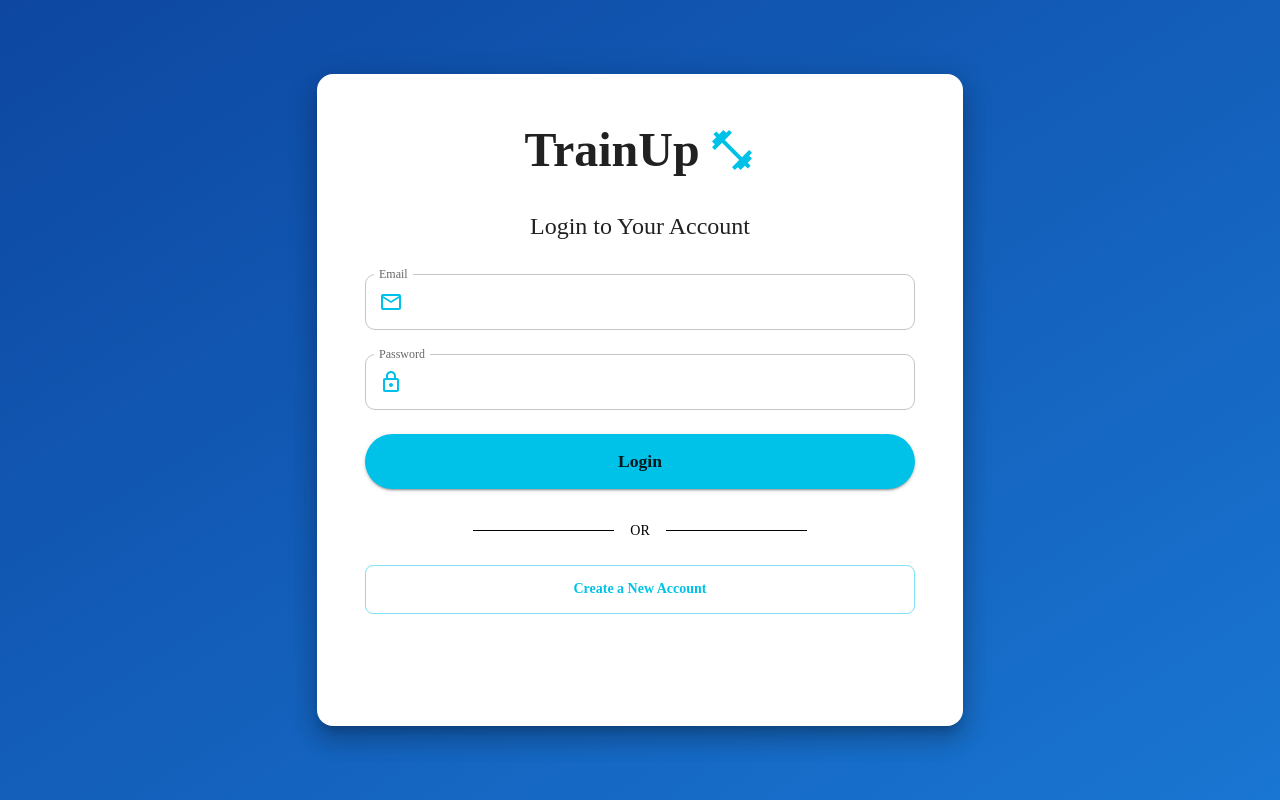
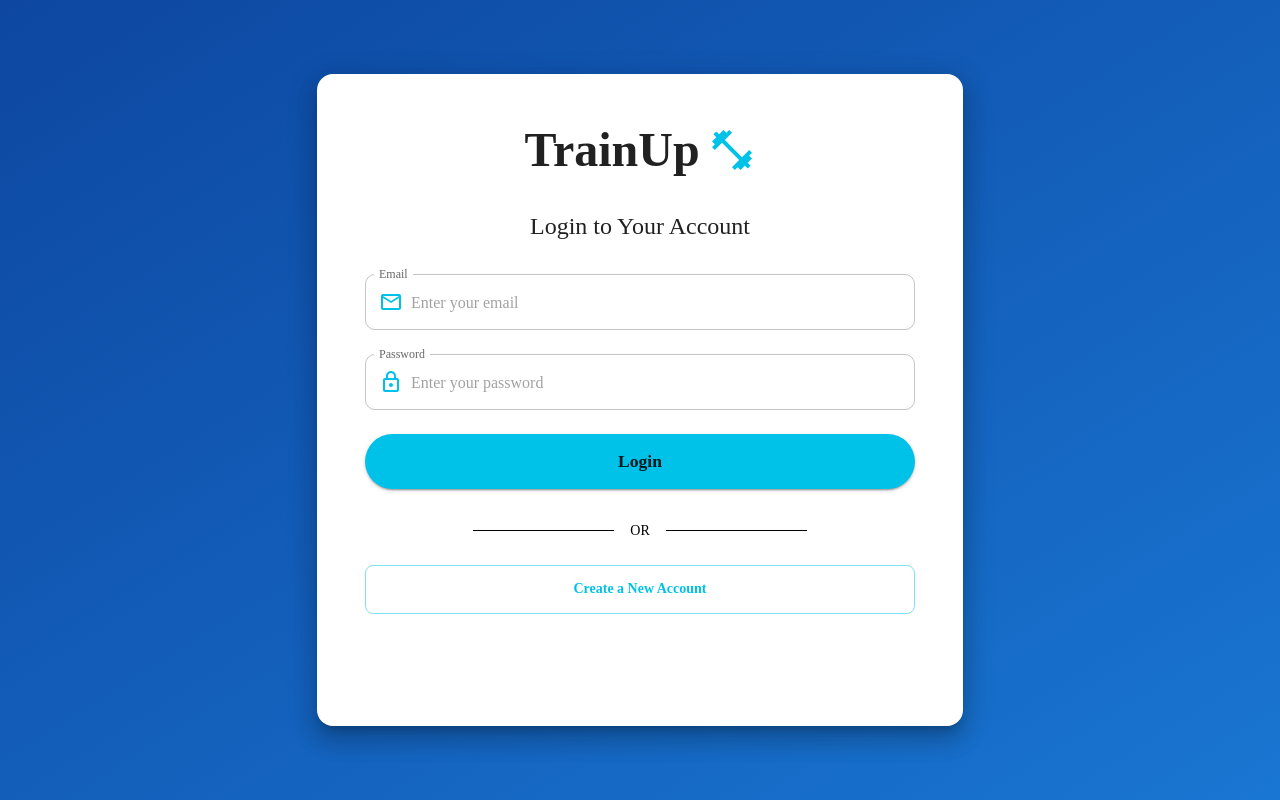
Before and after one commit to degreeProjects/trainUp-frontend, a React (Vite) app: page /login in a window 1280 px wide. Built offline with nearby package versions, Linux system fonts and the light colour scheme.

Commit message:
feat: place holders

```diff
--- a/src/pages/Login.tsx
+++ b/src/pages/Login.tsx
@@ -109,6 +109,7 @@ function Login() {
                 <TextField
                   {...field}
                   label="Email"
+                  placeholder="Enter your email"
                   fullWidth
                   variant="outlined"
                   error={!!errors.email}
@@ -132,6 +133,7 @@ function Login() {
                   {...field}
                   type="password"
                   label="Password"
+                  placeholder="Enter your password"
                   fullWidth
                   variant="outlined"
                   error={!!errors.password}
```
